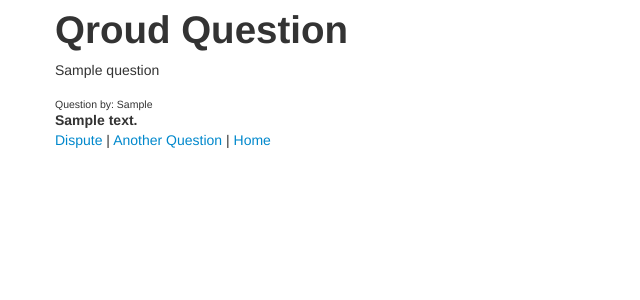
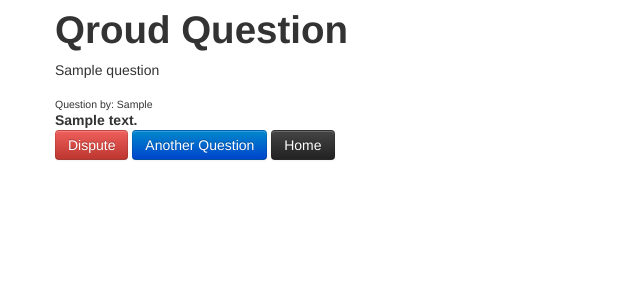
Before and after one commit to smarthall/Qroud, a Django app: page /quiz/answer/1/ in a window 1280 px wide. Shown: the top 300 px of the page, without its empty margins (0-640 px from the left). Run offline with Django 3.2, Linux system fonts and the light colour scheme; tables that the repository leaves empty hold one stand-in row (values such as "Sample post"); some libraries are stand-ins or nearby versions.

Commit message:
Prettified each page. Fixes #5

```diff
--- a/quiz/templates/quiz_details.html
+++ b/quiz/templates/quiz_details.html
@@ -9,11 +9,11 @@
 <strong>{{ question.answer|escape }}</strong><br />
 {% endif %}
 {% if not showanswer %}
-<a href='/quiz/answer/{{ question.id }}'>Get Answer</a> |
+<a class="btn btn-success" href='/quiz/answer/{{ question.id }}'>Get Answer</a>
 {% else %}
-<a href='/quiz/dispute/{{ question.id }}'>Dispute</a> |
+<a class="btn btn-danger" href='/quiz/dispute/{{ question.id }}'>Dispute</a>
 {% endif %}
-<a href='/quiz/doquiz'>Another Question</a> |
-<a href='/'>Home</a>
+<a class="btn btn-primary" href='/quiz/doquiz'>Another Question</a>
+<a class="btn btn-inverse" href='/'>Home</a>
 </p>
 {% endblock %}
--- a/quiz/templates/quiz_dispute.html
+++ b/quiz/templates/quiz_dispute.html
@@ -8,7 +8,7 @@
 <strong>{{ question.answer|escape }}</strong><br />
 <form action="/quiz/dispute/{{ question.id }}/" method="post">{% csrf_token %}
 {{ form.as_p }}
-<input type="submit" value="Submit" /> | <a href='/'>Home</a>
+<input class="btn btn-primary" type="submit" value="Submit" /> <a class="btn btn-inverse" href='/'>Home</a>
 </form>
 </p>
 {% endblock %}
--- a/quiz/templates/quiz_noquestions.html
+++ b/quiz/templates/quiz_noquestions.html
@@ -4,7 +4,6 @@
 <h1>Qroud Question</h1>
 <p>
 No more questions available.<br />
-<a href='/quiz/doquiz'>Try Again</a> |
-<a href='/'>Home</a>
+<a class="btn btn-primary" href='/quiz/doquiz'>Try Again</a> <a class="btn btn-inverse" href='/'>Home</a>
 </p>
 {% endblock %}
```
